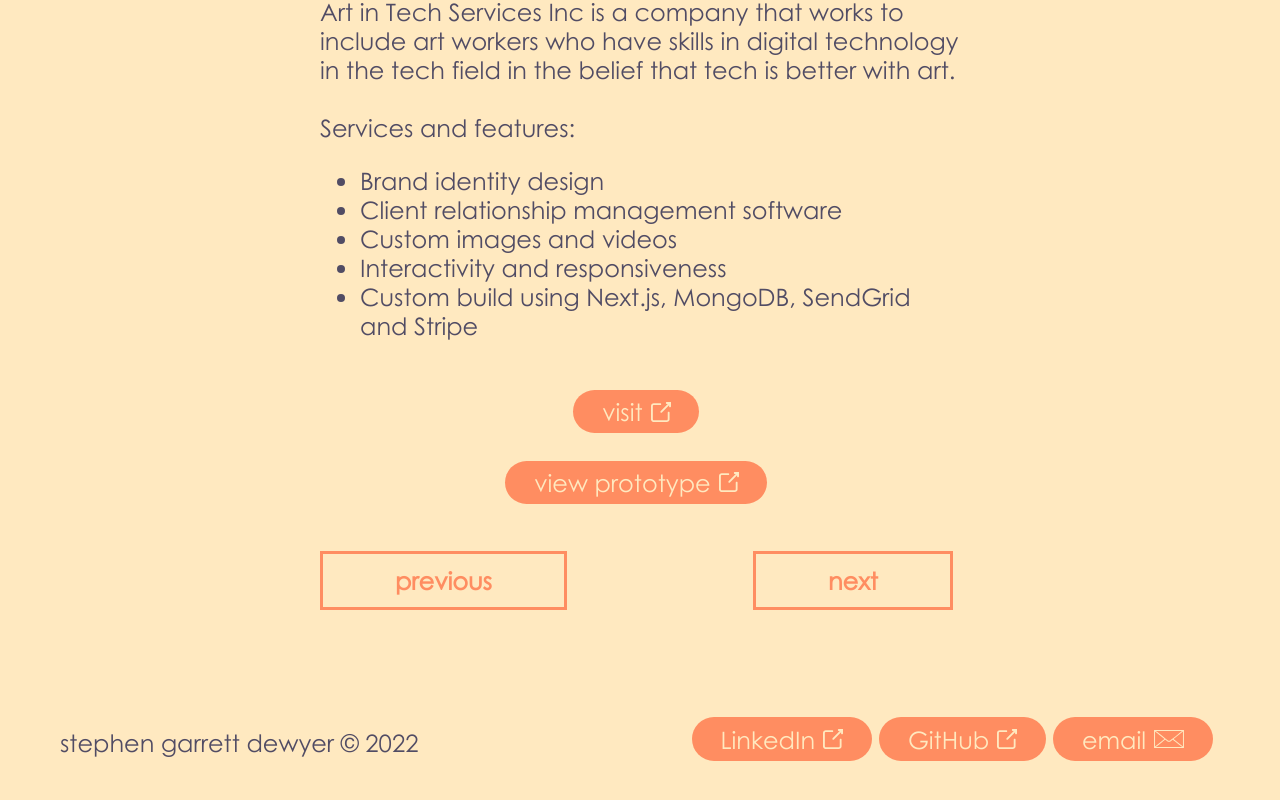
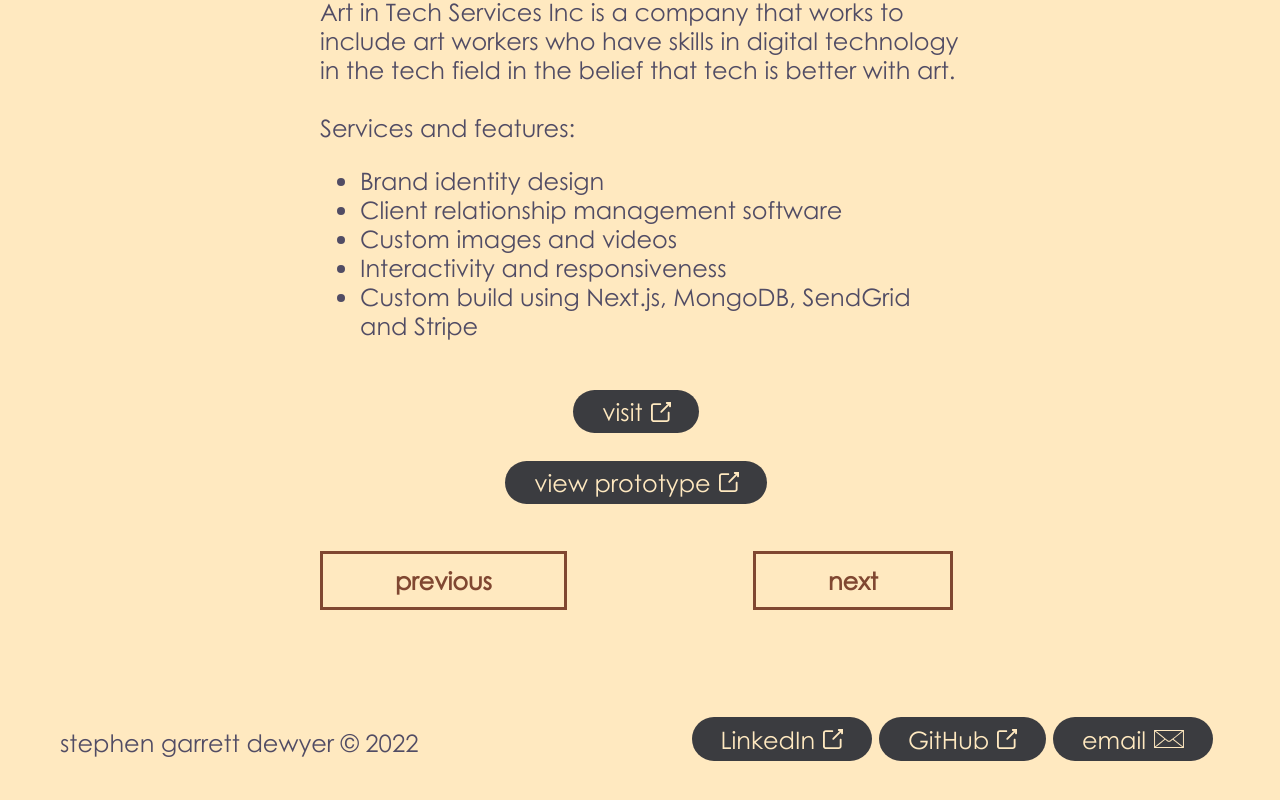
Before and after one commit to stephendewyer/stephendewyerwebwork, a Next.js app: page /case_studies/artInTechServices in a window 1280 px wide. Shown: the part 1166-1966 px from the top of the page. Built offline with nearby package versions, Linux system fonts and the light colour scheme.

Commit message:
changing button colors for greater acccessibility

```diff
--- a/components/button/ButtonExternalLink.module.css
+++ b/components/button/ButtonExternalLink.module.css
@@ -10,12 +10,12 @@
     text-decoration: none;
     font-weight: 300;
     color: #FFE9C0;
-    background-color: #FF8D61;
+    background-color: #3B3C40;
     text-align: center;
     transition: all 0.2s;
     cursor: pointer;
 }
 
 .button_external_link:hover {
-    background-color: #6A7B6C;
+    background-color: #777880;
 }
--- a/components/button/button.module.css
+++ b/components/button/button.module.css
@@ -3,18 +3,18 @@
     font-weight: bold;
     cursor: pointer;
     padding: 0.5em 3em;
-    border: 0.16em solid #FF8D61;
+    border: 0.16em solid #804731;
     margin:0 0.3em 0.3em 0;
     box-sizing: border-box;
     text-decoration: none;
-    color: #FF8D61;
+    color: #804731;
     text-align: center;
     transition: all 0.15s;
 }
 
 .button:hover {
-    color:#6A7B6C;
-    border-color:#6A7B6C;
+    color:#FF8D61;
+    border-color:#FF8D61;
 }
 
 .button:active {
```
